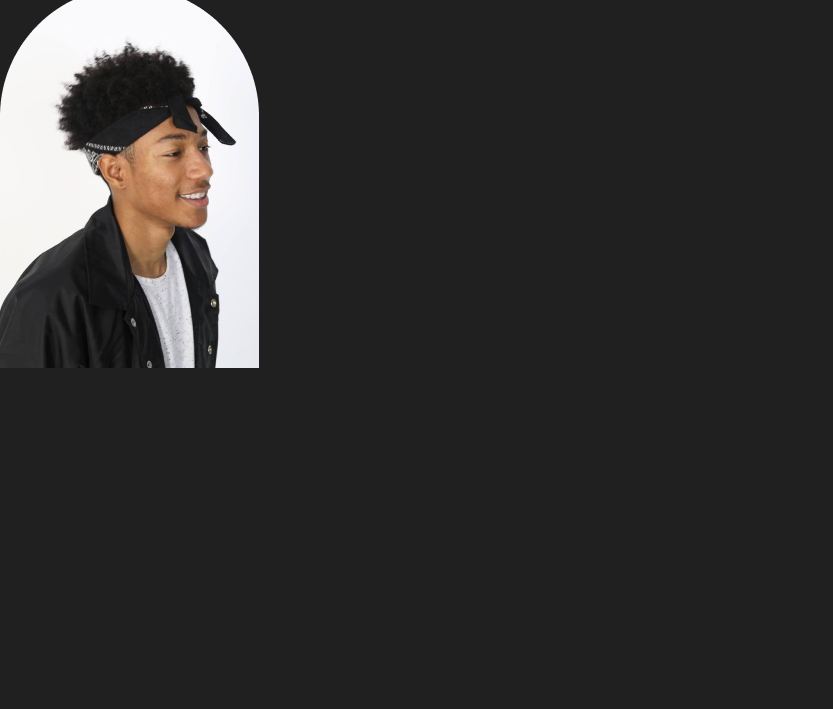
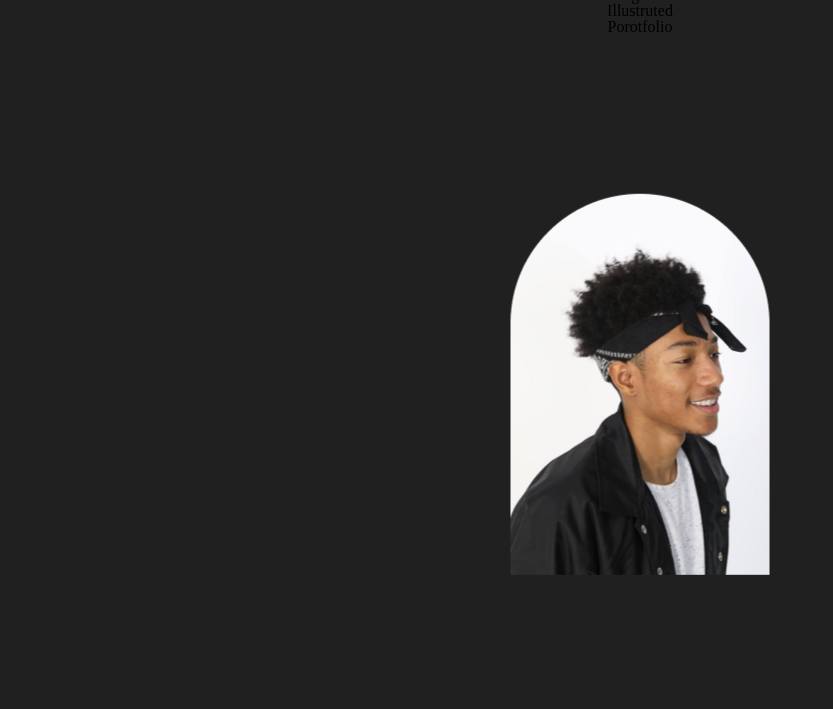
Before and after one commit to hassan6846/swoop-website, a plain HTML site: page index.html in a window 1280 px wide. Shown: the part 91-800 px from the top of the page, without its empty margins (0-833 px from the left). Drawn offline with Linux system fonts and the light colour scheme.

Commit message:
adding text & images

```diff
--- a/index.html
+++ b/index.html
@@ -11,6 +11,7 @@
 <body>
   <section class="hero">
 <div class="hero__logo-box"><img src="/designs/logo.png" class="hero__logo" alt="" srcset=""></div>
+<div class="text-box"><p>Design And <br> <span>Illustruted</span> <br> Porotfolio</p></div>
 <!-- hero image -->
 <div class="hero__image-box"> <img src="designs/hero.png" alt="" srcset=""><div>
   </section>
--- a/sass/style.css
+++ b/sass/style.css
@@ -1,4 +1,15 @@
-.hero{
-    width: 100%;
-    height: 100vh;
-     background-color: rgb(32, 32, 32);}
+.hero {
+  width: 100%;
+  height: 100vh;
+  background-color: rgb(32, 32, 32);
+}
+.hero__image-box{
+    /* centering da imaGur */
+    position: absolute;
+    top: 50%;
+    left: 50%;
+    transform: translate(-50%, -30%);
+}
+.text-box{
+    text-align: center;
+}
```
Also changed, not shown: sass/font.css (added).
